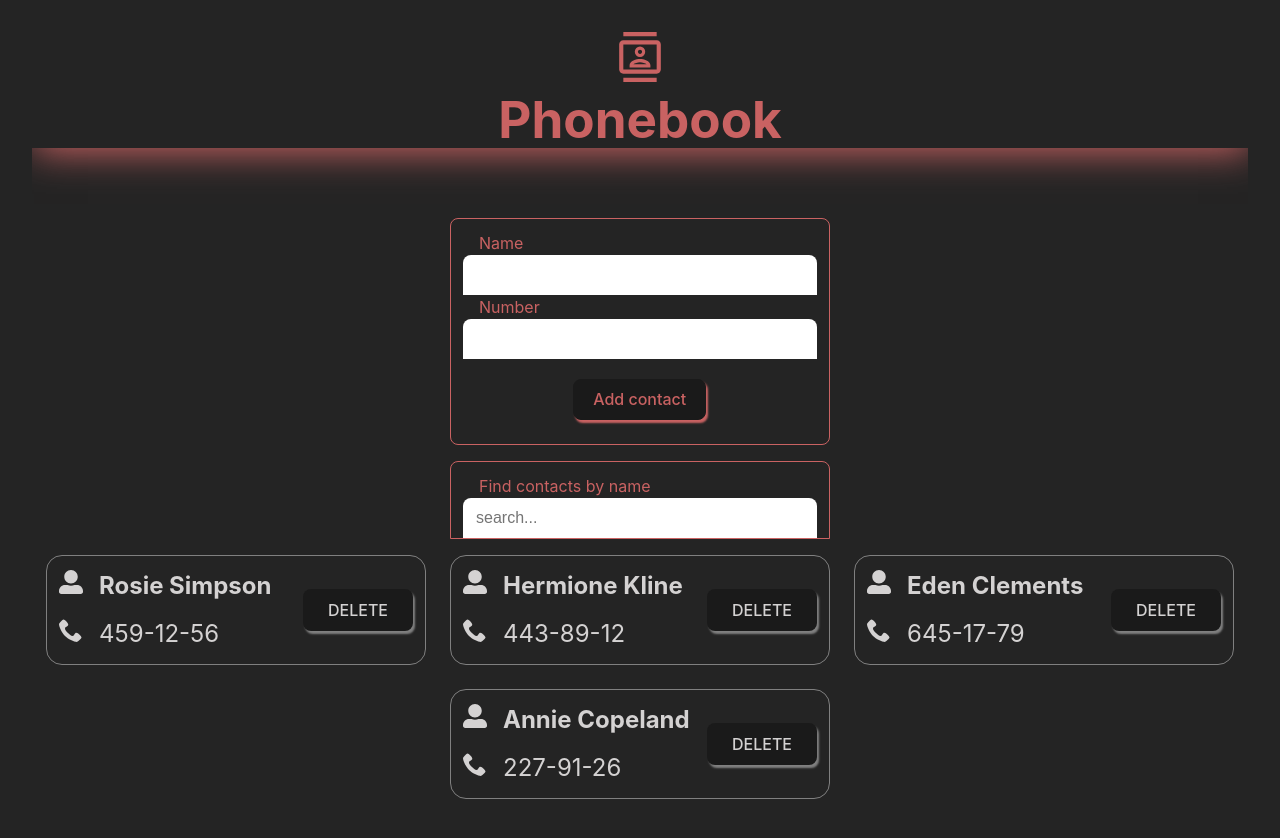
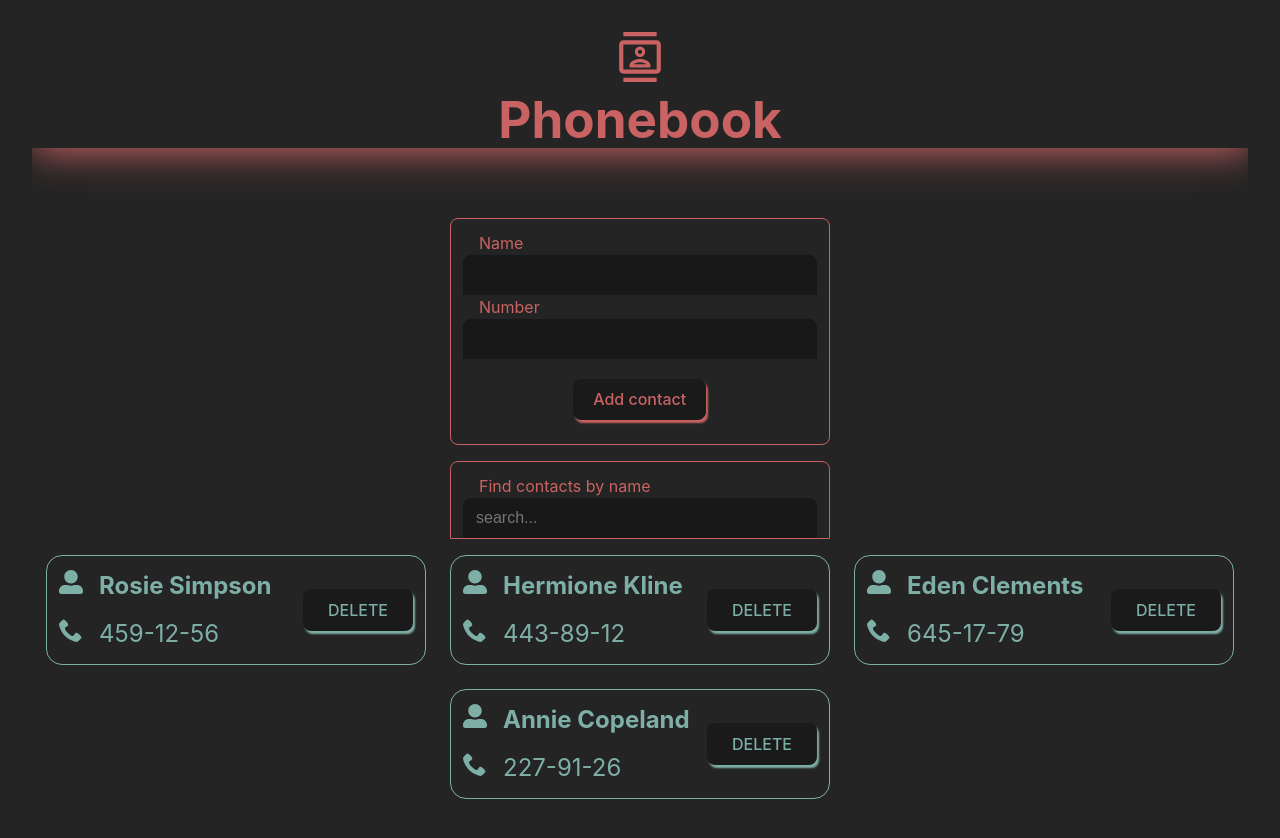
Before and after one commit to INNA-KUSHNIRR1/goit-react-hw-03, a React (Vite) app: page / in a window 1280 px wide. Shown: the top 838 px of the page. Built offline with nearby package versions, Linux system fonts and the light colour scheme.

Commit message:
change css

```diff
--- a/src/App.css
+++ b/src/App.css
@@ -3,6 +3,7 @@
   margin: 0 auto;
   padding: 2rem;
   text-align: center;
+  box-sizing: border-box;
 }
 
 .logo {
--- a/src/components/Contact/Contact.module.css
+++ b/src/components/Contact/Contact.module.css
@@ -7,7 +7,7 @@
   justify-content: space-between;
   align-items: center;
   width: 380px;
-  border: 1px solid gray;
+  border: 1px solid rgba(140, 196, 186, 0.87);
   border-radius: 16px;
   padding: 12px;
 }
@@ -28,12 +28,12 @@
   border-radius: 8px;
   text-transform: uppercase;
   font-size: 16px;
-  box-shadow: 2px 3px 2px gray;
+  box-shadow: 2px 3px 2px rgba(140, 196, 186, 0.87);
 }
 .btn:hover {
-  box-shadow: 2px 4px 8px gray;
+  box-shadow: 2px 4px 8px rgba(140, 196, 186, 0.87);
 }
 
 .btn:focus {
-  border: 1px solid gray;
+  border: 1px solid rgba(140, 196, 186, 0.87);
 }
--- a/src/components/SearchBox/SearchBox.module.css
+++ b/src/components/SearchBox/SearchBox.module.css
@@ -15,6 +15,7 @@ span {
   margin-left: 16px;
 }
 input {
+  background-color: #181818;
   color-scheme: light dark;
   border: none;
   outline: none;
--- a/src/index.css
+++ b/src/index.css
@@ -2,11 +2,8 @@
   font-family: Inter, system-ui, Avenir, Helvetica, Arial, sans-serif;
   line-height: 1.5;
   font-weight: 400;
-
   color-scheme: light dark;
-  color: rgba(255, 255, 255, 0.87);
   background-color: #242424;
-
   font-synthesis: none;
   text-rendering: optimizeLegibility;
   -webkit-font-smoothing: antialiased;
@@ -15,11 +12,10 @@
 
 a {
   font-weight: 500;
-  color: #646cff;
   text-decoration: inherit;
 }
 a:hover {
-  color: #535bf2;
+  /* color: #535bf2; */
 }
 
 body {
@@ -77,5 +73,5 @@ p {
 }
 * {
   box-sizing: border-box;
-  color: rgb(212, 210, 210);
+  color: rgba(140, 196, 186, 0.87);
 }
```
